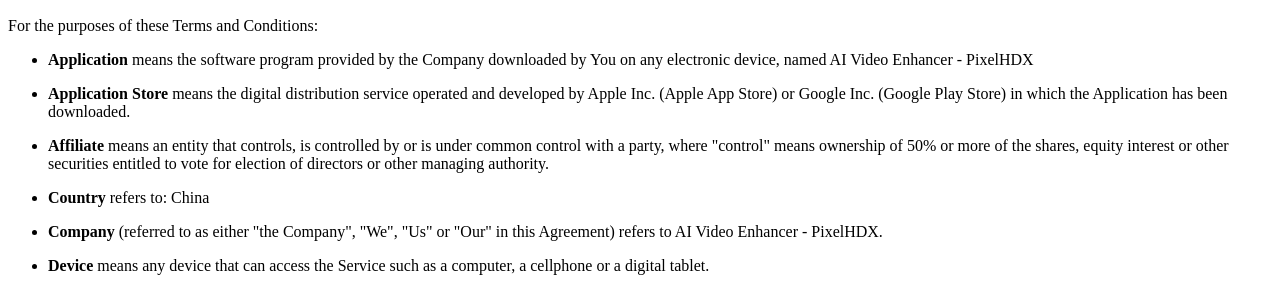
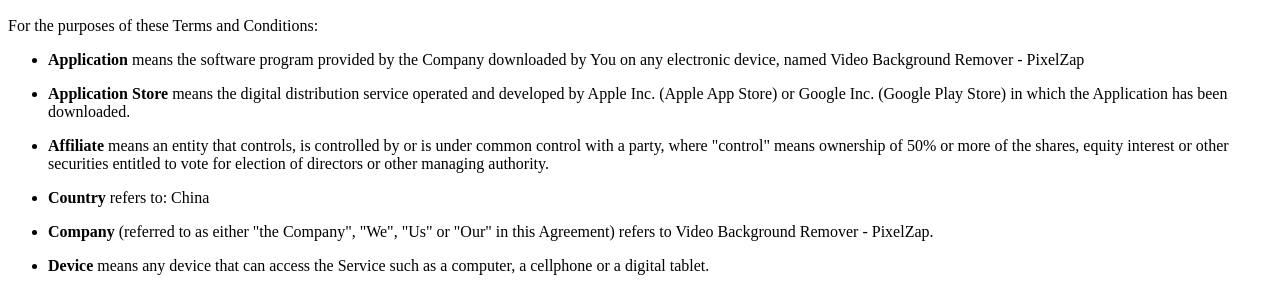
Before and after one commit to michaelzhang1994/pixelzap_user, a plain HTML site: page index.html in a window 1280 px wide. Shown: the part 331-619 px from the top of the page. Drawn offline with Linux system fonts and the light colour scheme.

Commit message:
Update index.html

```diff
--- a/index.html
+++ b/index.html
@@ -9,7 +9,7 @@
 <p>For the purposes of these Terms and Conditions:</p>
 <ul>
     <li>
-        <p><strong>Application</strong> means the software program provided by the Company downloaded by You on any electronic device, named AI Video Enhancer - PixelHDX</p>
+        <p><strong>Application</strong> means the software program provided by the Company downloaded by You on any electronic device, named Video Background Remover - PixelZap</p>
     </li>
     <li>
         <p><strong>Application Store</strong> means the digital distribution service operated and developed by Apple Inc. (Apple App Store) or Google Inc. (Google Play Store) in which the Application has been downloaded.</p>
@@ -21,7 +21,7 @@
         <p><strong>Country</strong> refers to:  China</p>
     </li>
     <li>
-        <p><strong>Company</strong> (referred to as either &quot;the Company&quot;, &quot;We&quot;, &quot;Us&quot; or &quot;Our&quot; in this Agreement) refers to AI Video Enhancer - PixelHDX.</p>
+        <p><strong>Company</strong> (referred to as either &quot;the Company&quot;, &quot;We&quot;, &quot;Us&quot; or &quot;Our&quot; in this Agreement) refers to Video Background Remover - PixelZap.</p>
     </li>
     <li>
         <p><strong>Device</strong> means any device that can access the Service such as a computer, a cellphone or a digital tablet.</p>
```
